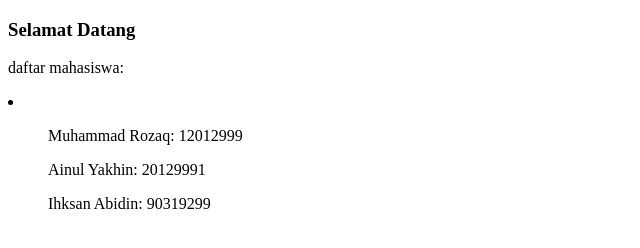
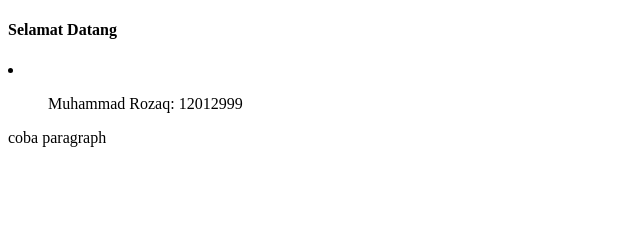
Before and after one commit to andriarfianto/Belajar-Git, a plain HTML site: page mahasiswa.html in a window 1280 px wide. Shown: the whole page, without its empty margins (0-640 px from the left). Drawn offline with Linux system fonts and the light colour scheme.

Commit message:
mengubah isi file mahasiswa.html

```diff
--- a/mahasiswa.html
+++ b/mahasiswa.html
@@ -7,12 +7,10 @@
     <title>Mahasiswa</title>
 </head>
 <body>
-    <h3>Selamat Datang</h3>
-    <p>daftar mahasiswa:</p>
+    <h4>Selamat Datang</h4>
     <li>
         <ul>Muhammad Rozaq: 12012999</ul>
-        <ul>Ainul Yakhin: 20129991</ul>
-        <ul>Ihksan Abidin: 90319299</ul>
     </li>
+    <p>coba paragraph</p>
 </body>
 </html>
```
